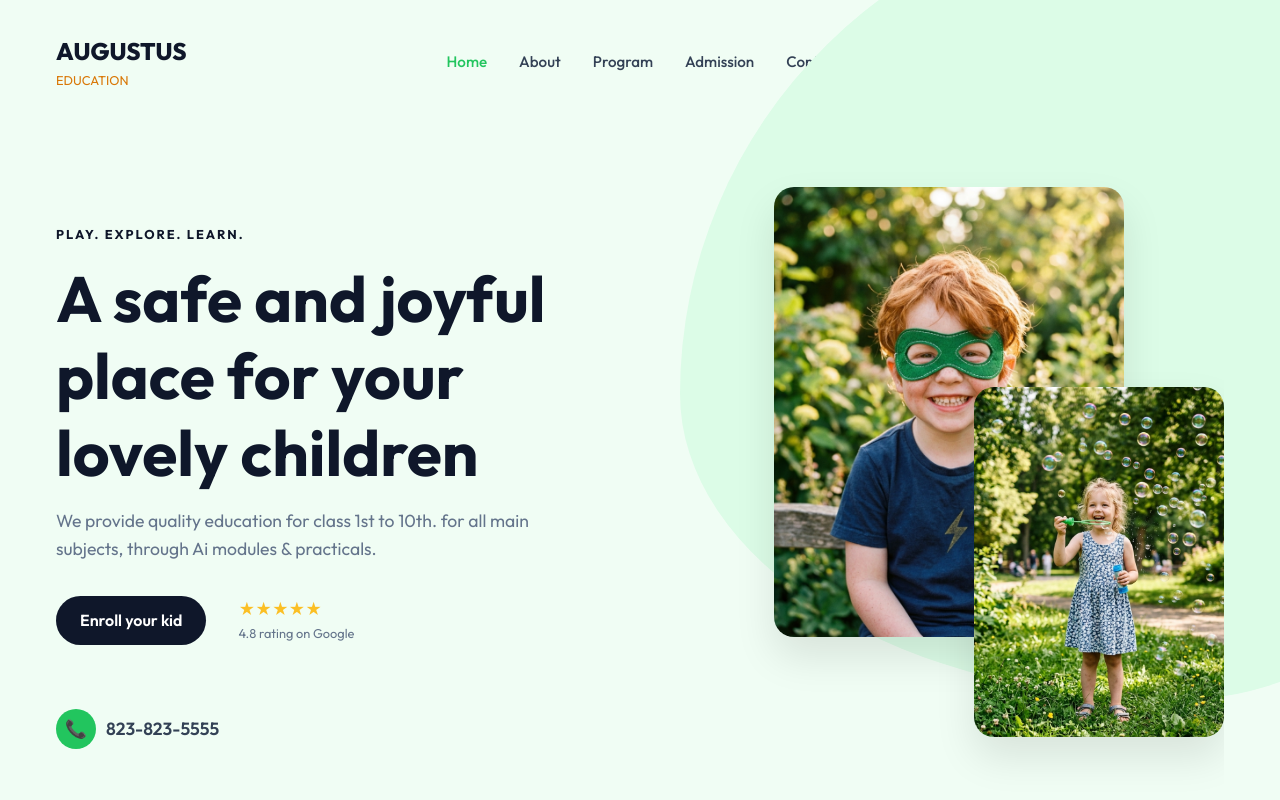
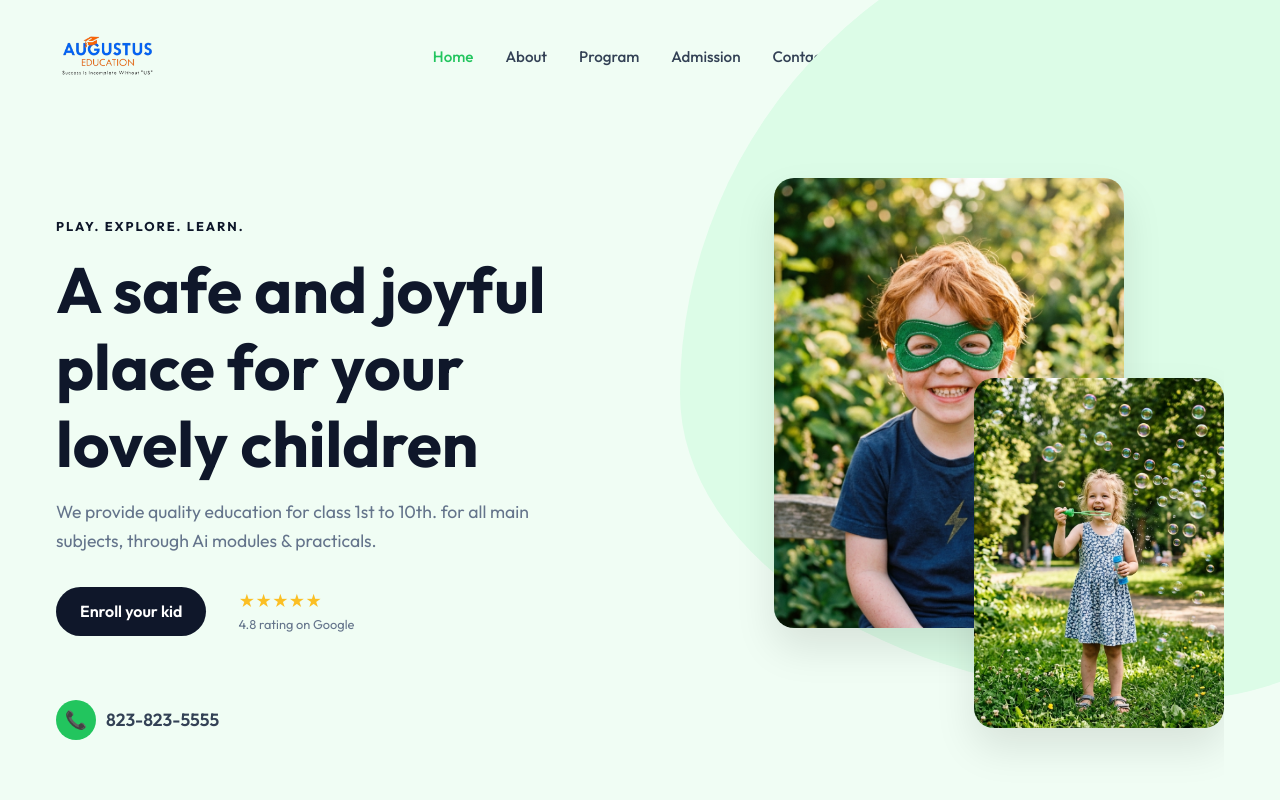
Before and after one commit to sameeeerjadhav/Augustus-education, a plain HTML site: page index.html in a window 1280 px wide. Shown: the top 800 px of the page. Drawn offline with Linux system fonts and the light colour scheme.

Commit message:
Replace text logo with image logo across all pages

```diff
--- a/css/style.css
+++ b/css/style.css
@@ -61,17 +61,13 @@ header {
 }
 
 .logo {
-  font-size: 1.5rem;
-  font-weight: 800;
-  color: var(--color-primary);
   display: flex;
-  flex-direction: column;
+  align-items: center;
 }
 
-.logo span {
-  font-size: 0.8rem;
-  font-weight: 400;
-  color: #d97706; /* Orange from screenshot logo */
+.logo img {
+  max-height: 50px;
+  width: auto;
 }
 
 nav ul {
--- a/index.html
+++ b/index.html
@@ -17,10 +17,9 @@
 
         <!-- Navigation -->
         <header>
-            <div class="logo">
-                AUGUSTUS
-                <span>EDUCATION</span>
-            </div>
+            <a href="index.html" class="logo">
+                <img src="assets/augustus_logo-removebg-preview.png" alt="Augustus Education">
+            </a>
             <button class="menu-toggle" aria-label="Toggle Menu">
                 <span></span>
                 <span></span>
```
Also changed, not shown: about.html (+3 -4 lines), admission.html (+3 -4 lines), contact.html (+3 -4 lines), program.html (+3 -4 lines), assets/augustus_logo-removebg-preview.png (added).
